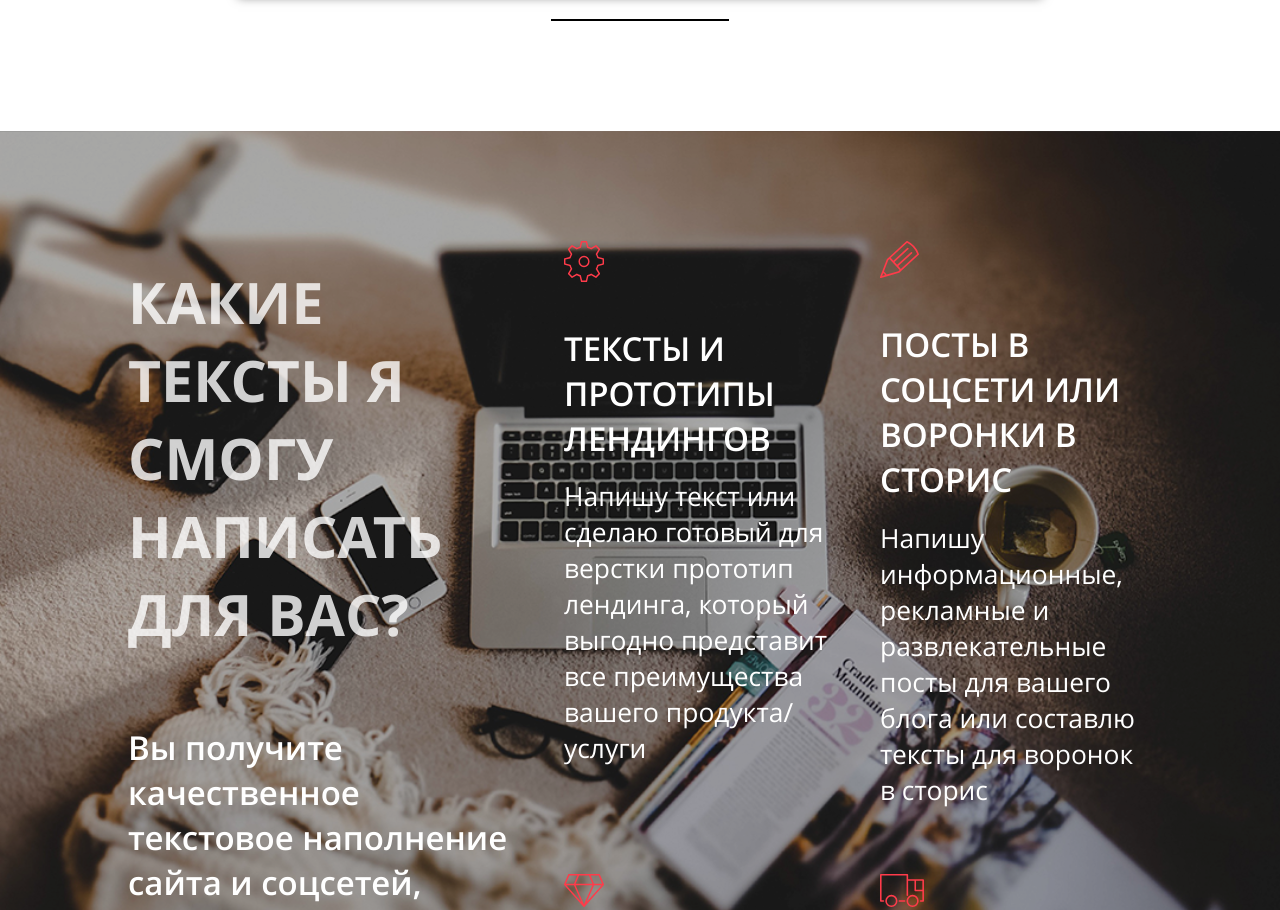
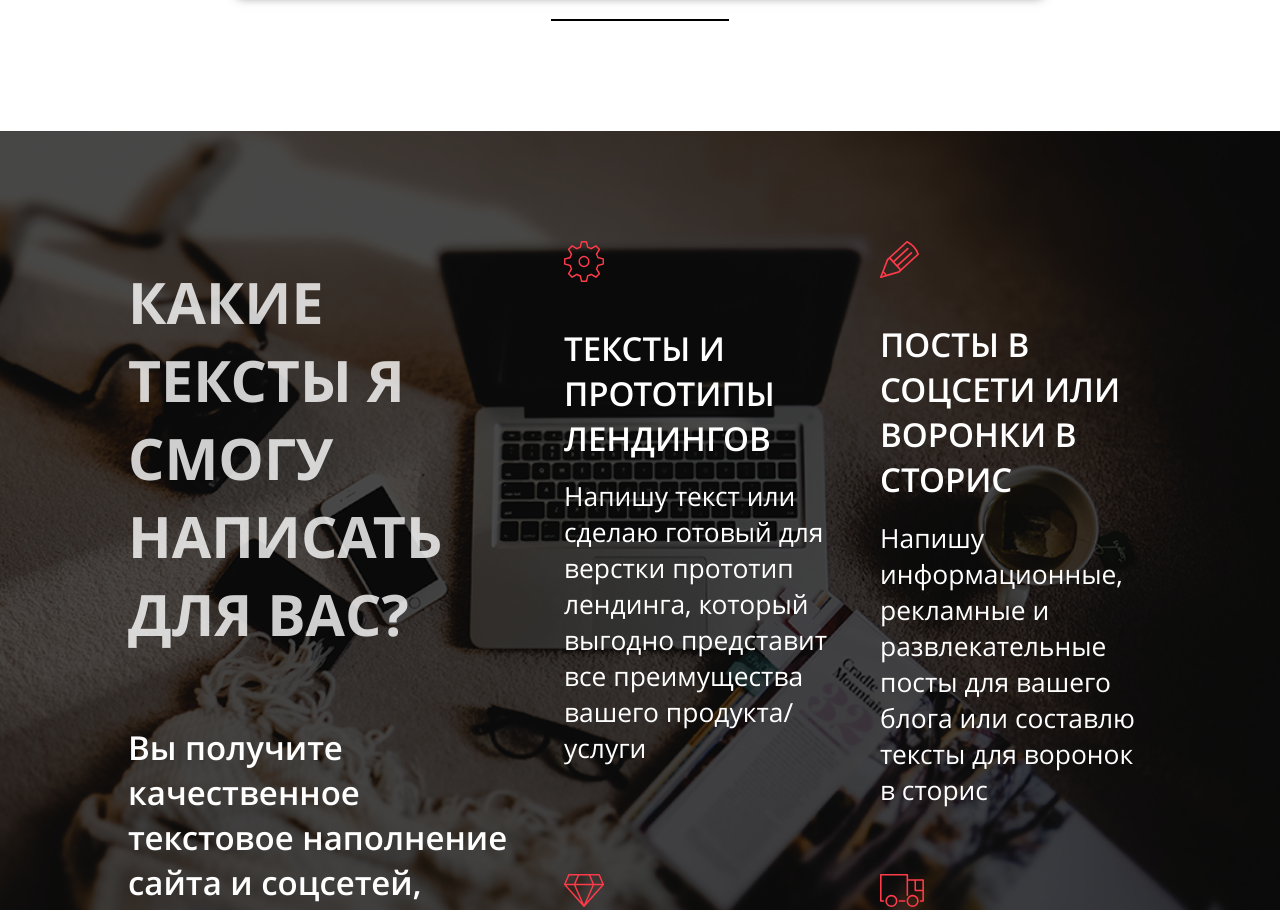
Before and after one commit to Evgeny-Tokarev/kb-text, a website built with Parcel: page src/index.html in a window 1280 px wide. Shown: the part 1541-2451 px from the top of the page. Built offline with nearby package versions, Linux system fonts and the light colour scheme; a web font is replaced by a local one.

Commit message:
blackening of features block

```diff
--- a/src/scss/style.scss
+++ b/src/scss/style.scss
@@ -263,7 +263,7 @@
 /* Services section*/
 .services {
   color: #fff;
-  background: linear-gradient(to left, rgba(0, 0, 0, 0.3), rgba(0, 0, 0, 0.3)),
+  background: linear-gradient(to left, rgba(0, 0, 0, 0.7), rgba(0, 0, 0, 0.7)),
     fixed url(../images/wallpapers/bg1.png) no-repeat 50% 100%;
   background-size: cover;
 }
```
